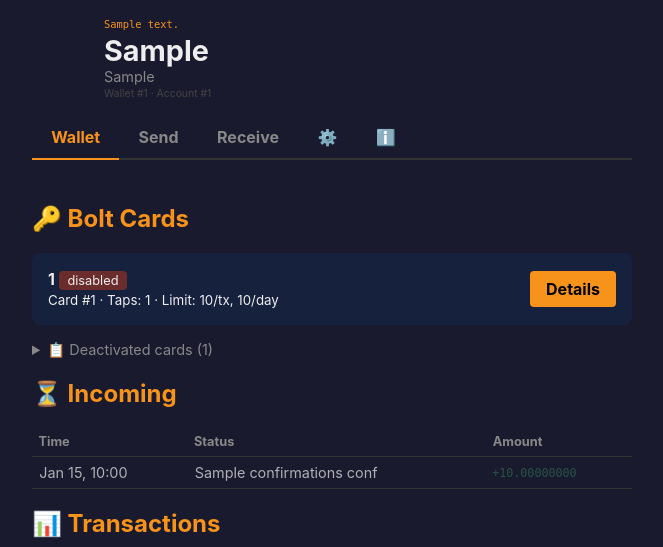
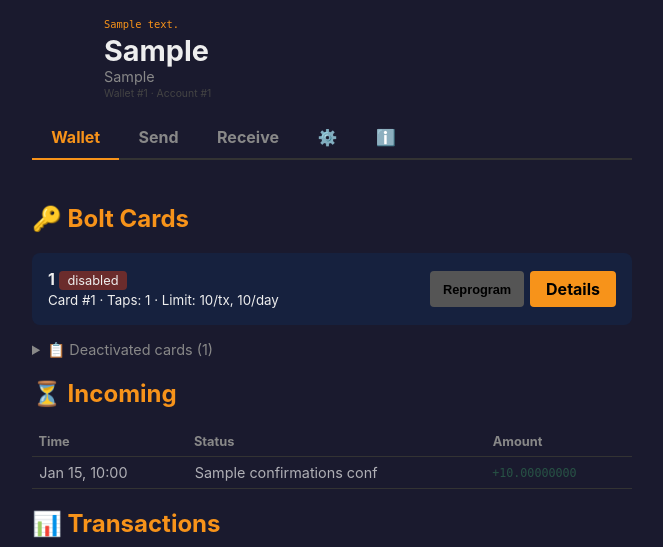
Before and after one commit to zeph0x/boltpocket, a Django app: template wallets/templates/wallets/dashboard.html in a window 1280 px wide. Shown: the top 547 px of the page, without its empty margins (308-971 px from the left). Run offline with Django 5.2, Linux system fonts and the light colour scheme; the template is opened without the code that fills it: most values are stand-ins (such as "Sample title", 1, 10 or a date in 2020); some libraries are stand-ins or nearby versions.

Commit message:
fix: show reprogram button on all cards, red if possibly wiped

```diff
--- a/wallets/templates/wallets/dashboard.html
+++ b/wallets/templates/wallets/dashboard.html
@@ -173,9 +173,7 @@
                     <small>Card #{{ card.id }} · Taps: {{ card.counter }} · Limit: {% if card.tx_limit %}{{ card.tx_limit }}{% else %}∞{% endif %}/tx, {% if card.daily_limit %}{{ card.daily_limit }}{% else %}∞{% endif %}/day</small>
                 </div>
                 <div style="display:flex;gap:6px;">
-                    {% if card.possibly_wiped %}
-                    <button class="btn" style="background:#e04040;font-size:0.8em;" onclick="reprogramCard({{ card.id }})">Reprogram</button>
-                    {% endif %}
+                    <button class="btn" style="background:{% if card.possibly_wiped %}#e04040{% else %}#555{% endif %};font-size:0.8em;" onclick="reprogramCard({{ card.id }})">Reprogram</button>
                     <a href="{% url 'boltcard-detail' card.id %}" class="btn">Details</a>
                 </div>
             </li>
```
